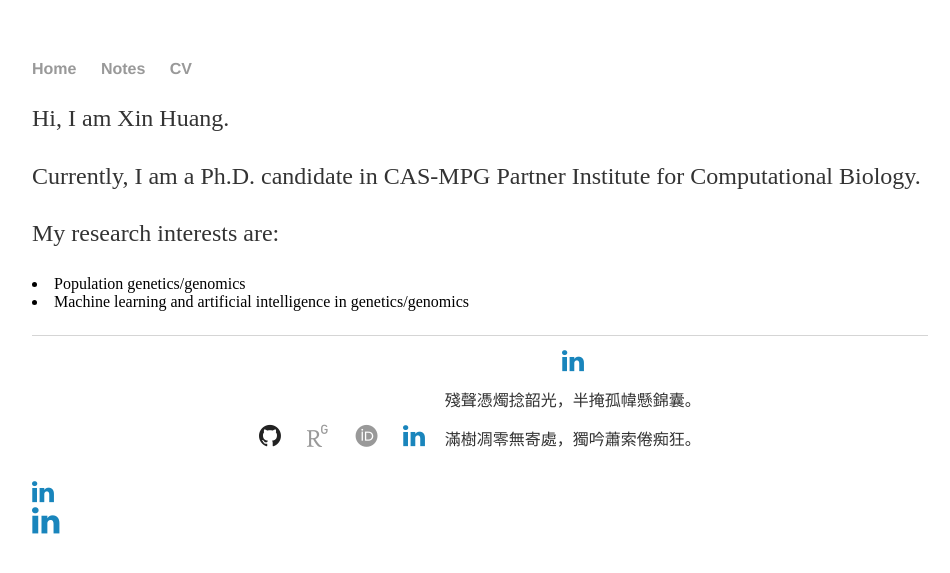
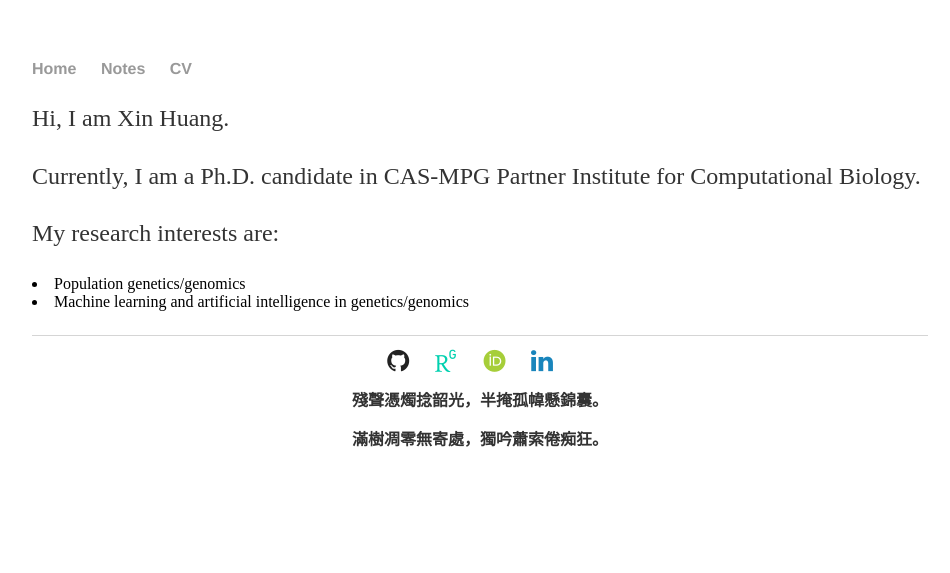
Before and after one commit to xin-huang/xin-huang.github.io, a Jekyll site: the page built from index.html, in a window 1280 px wide. Shown: the top 573 px of the page, without its empty margins (160-1110 px from the left). Built offline with Jekyll 4.4.1, drawn with Linux system fonts in a browser that asks for light colours; some web fonts are replaced.

Commit message:
Update css

```diff
--- a/_layouts/default.html
+++ b/_layouts/default.html
@@ -7,6 +7,7 @@
             <link rel="stylesheet" href="//maxcdn.bootstrapcdn.com/font-awesome/4.7.0/css/font-awesome.min.css">
             <link rel="stylesheet" href="/css/academicons-1.7.0/css/academicons.css"/>
             <link rel="stylesheet" href="/css/font-awesome-colors.css">
+            <link rel="stylesheet" href="/css/academic-icons-colors.css">
             {% if page.use_math %}
                 {% include mathjax_support.html %}
             {% endif %}
@@ -32,15 +33,15 @@
                     {% endif %}
                     {% if site.researchgate_username %}
 				    <li><a href="https://www.researchgate.net/profile/{{ site.researchgate_username }}">
-                        <i class="ai ai-researchgate ai-2x"></i></a></li>
+                        <i class="ai ai-color ai-researchgate ai-2x"></i></a></li>
                     {% endif %}
                     {% if site.orcid %}
 				    <li><a href="http://orcid.org/{{ site.orcid }}">
-                        <i class="ai ai-orcid ai-2x"></i></a></li>
+                        <i class="ai ai-color ai-orcid ai-2x"></i></a></li>
                     {% endif %}
                     {% if site.linkedin_username %}
                     <li><a href="https://www.linkedin.com/in/{{ site.linkedin_username }}">
-                        <i class="fa fa-color fa-linkedin fa-2x"></a></li>
+                        <i class="fa fa-color fa-linkedin fa-2x"></i></a></li>
                     {% endif %}
                     <p class="poem">殘聲憑燭捻韶光，半掩孤幃懸錦囊。</p>
                     <p class="poem">滿樹凋零無寄處，獨吟蕭索倦痴狂。</p>
--- /dev/null
+++ b/css/academic-icons-colors.css
@@ -0,0 +1,8 @@
+.ai-color.ai-orcid
+{
+    color: #a6ce39;
+}
+.ai-color.ai-researchgate
+{
+    color: #00d0af;
+}
```
